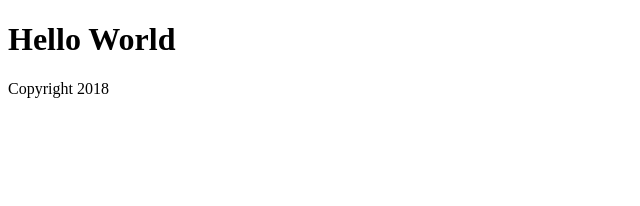
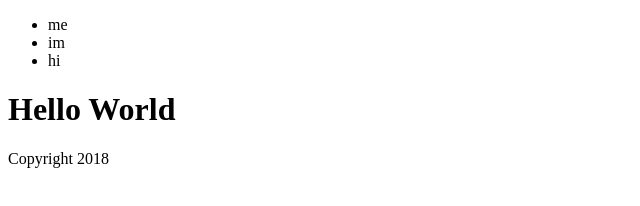
Before and after one commit to kirkpatrikolis/cascade, a plain HTML site: page index.html in a window 1280 px wide. Shown: the whole page, without its empty margins (0-640 px from the left). Drawn offline with Linux system fonts and the light colour scheme.

Commit message:
add header

```diff
--- a/index.html
+++ b/index.html
@@ -4,6 +4,14 @@
 	<title>Practice</title>
 </head>
 <body>
+
+	<header>
+		<ul>
+			<li>me</li>
+			<li>im</li>
+			<li>hi</li>
+		</ul>
+	</header>
   <h1>Hello World</h1>
 
   <footer>
```
